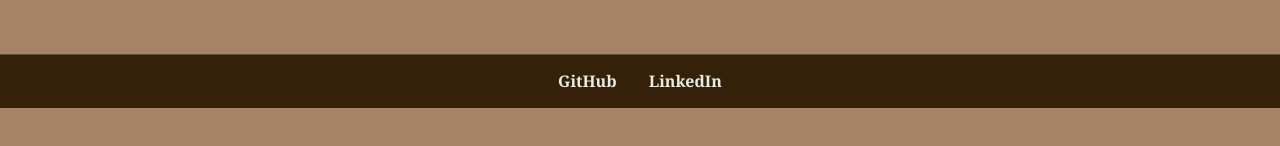
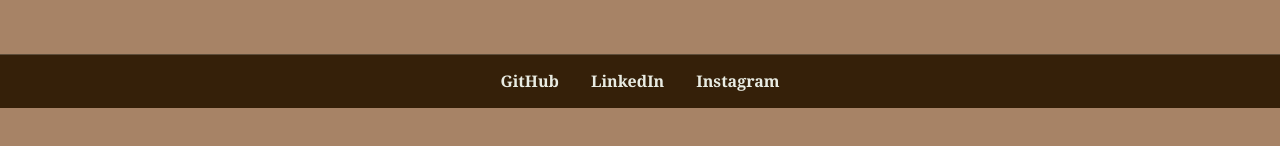
Before and after one commit to JasperJackalope/react-portfolio, a React (Create React App) app: page / in a window 1280 px wide. Shown: the part 522-668 px from the top of the page. Built offline with nearby package versions, Linux system fonts and the light colour scheme; the HTML template or start-up script is replaced by a standard one.

Commit message:
Readme and Updated Links

```diff
--- a/src/components/Footer/Footer.js
+++ b/src/components/Footer/Footer.js
@@ -19,6 +19,13 @@
         >
           LinkedIn
         </a>
+        <a
+          href="https://www.instagram.com/danicdepression//"
+          target="_blank"
+          rel="noopener noreferrer"
+        >
+          Instagram
+        </a>
       </div>
     </footer>
   );
```
Also changed, not shown: 1 other file (tests, documents, lock files or other folders).
